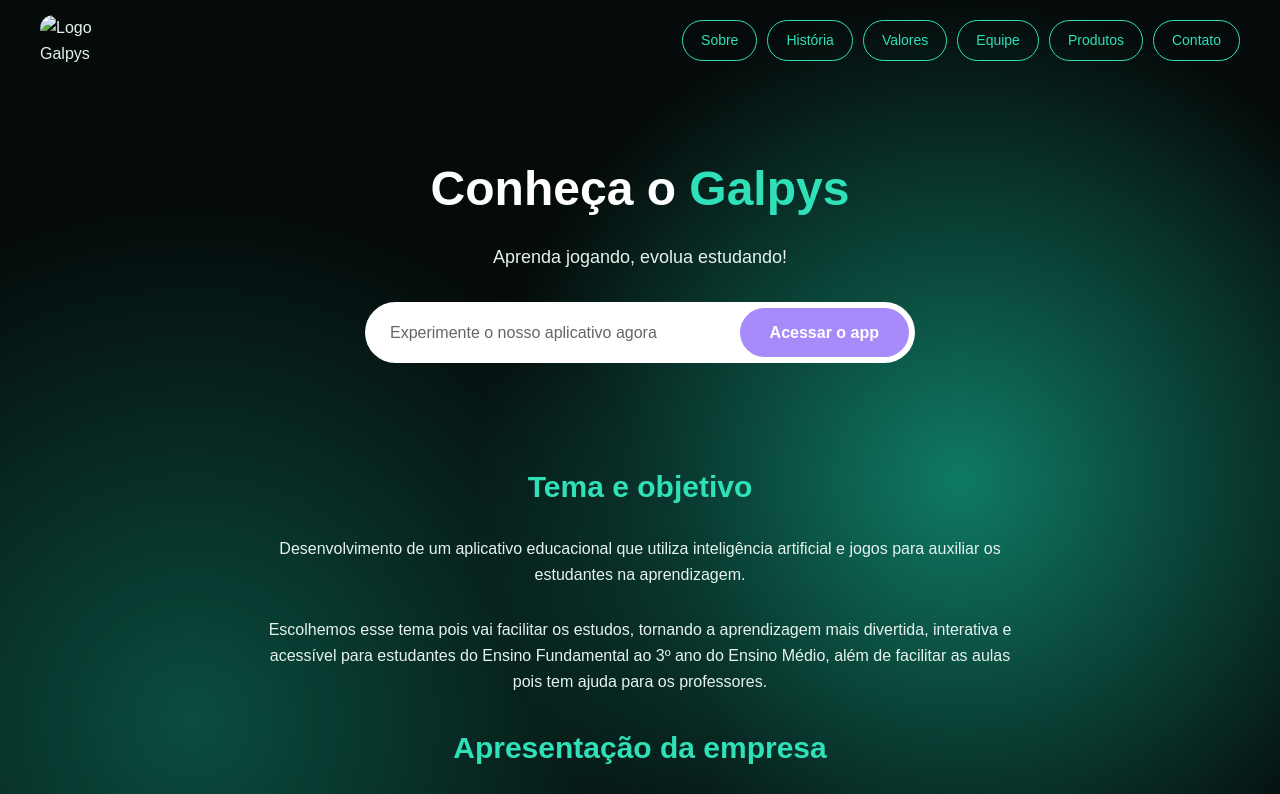
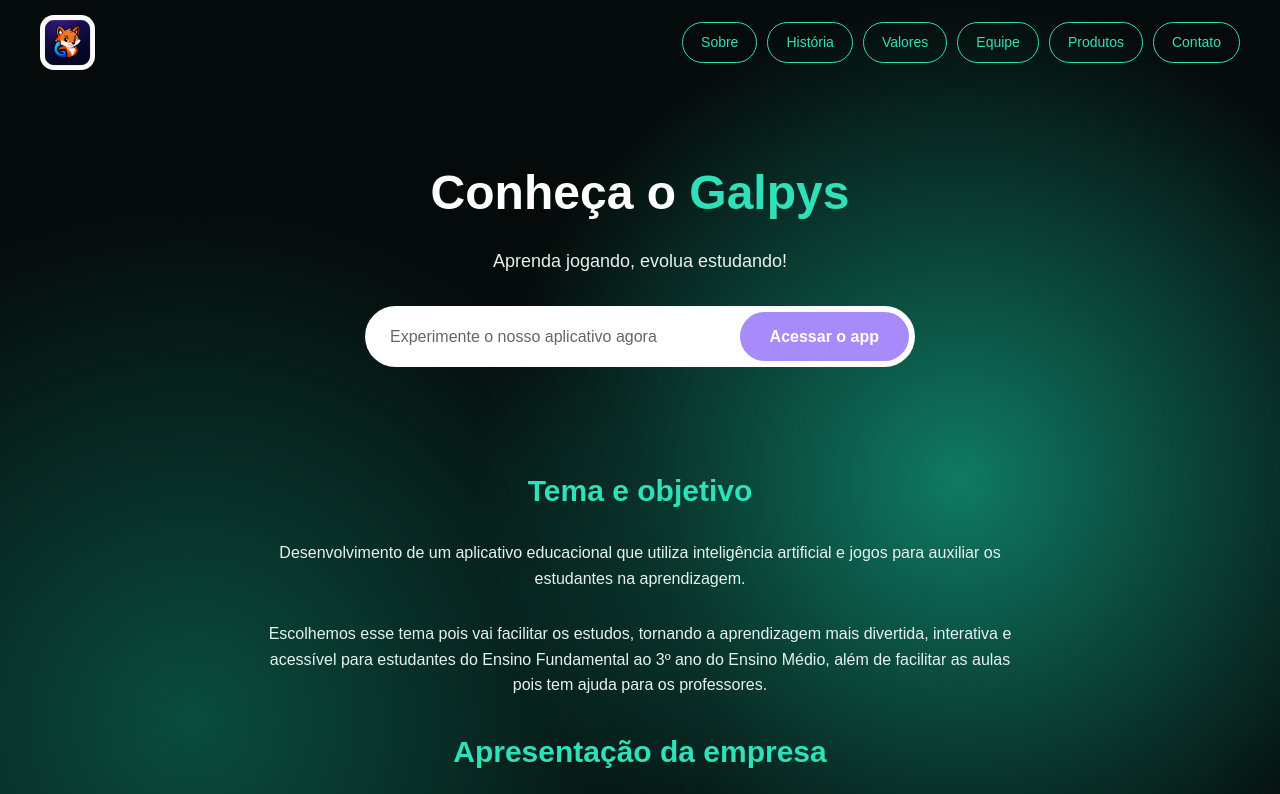
Before and after one commit to reicraftt207-ops/Galpys, a plain HTML site: page index.html in a window 1280 px wide. Shown: the top 794 px of the page. Drawn offline with Linux system fonts and the light colour scheme.

Commit message:
Update index.html

```diff
--- a/index.html
+++ b/index.html
@@ -90,7 +90,7 @@
 <body>
 
   <header>
-    <img src="logo.png" alt="Logo Galpys">
+    <img src="LOGO.webp" alt="Logo Galpys">
     <nav>
       <a href="#sobre">Sobre</a>
       <a href="#historia">História</a>
```
